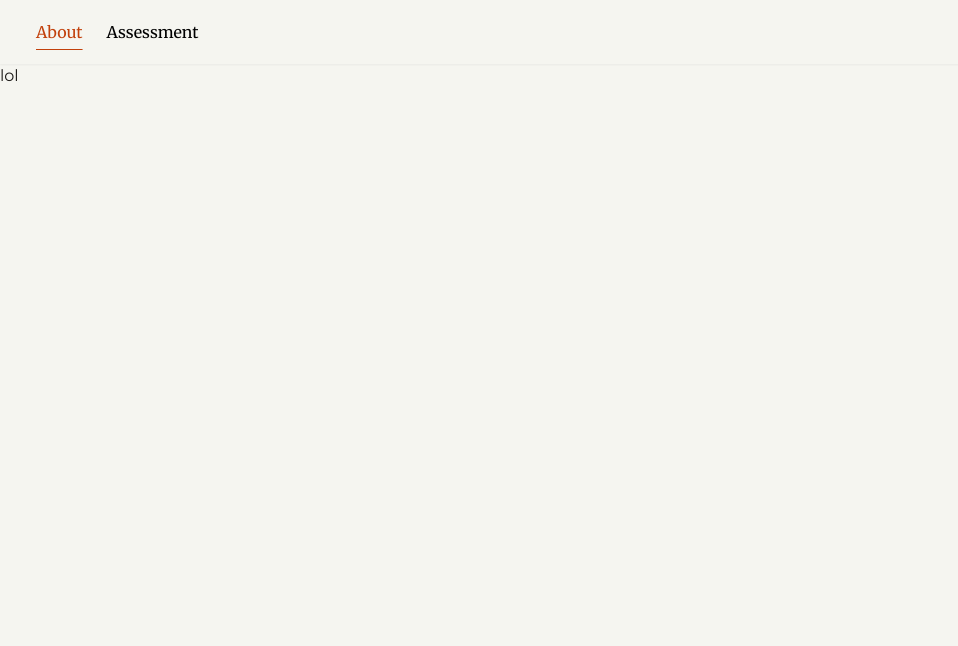
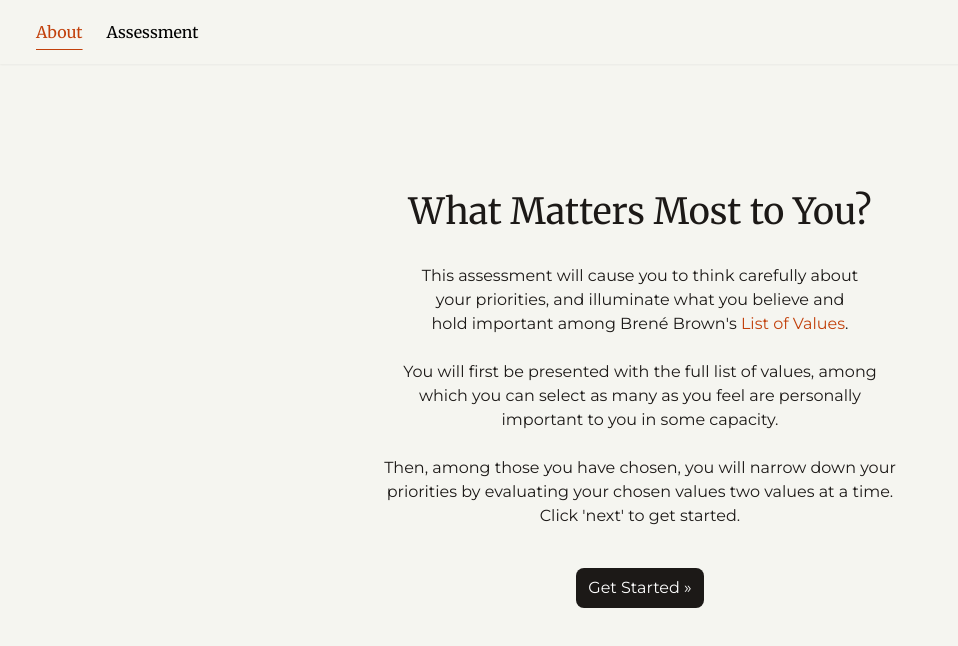
Before and after one commit to Rinnemme/brene-brown-values, a Next.js app: page / in a window 1280 px wide. Shown: the top 646 px of the page, without its empty margins (0-958 px from the left). Built offline with nearby package versions, Linux system fonts and the light colour scheme.

Commit message:
Add assessment intro as landing page

```diff
--- a/app/page.tsx
+++ b/app/page.tsx
@@ -1,5 +1,9 @@
-import Image from "next/image";
+import AssessmentIntro from "@/src/components/assessmentIntro";
 
 export default function Home() {
-  return <div className="">lol</div>;
+  return (
+    <div className="w-full h-fit min-h-dvh fade-in absolute px-2 flex flex-col items-center justify-center pt-28 pb-28 sm:pt-32 sm:pb-32">
+      <AssessmentIntro />
+    </div>
+  );
 }
--- /dev/null
+++ b/src/components/assessmentIntro.tsx
@@ -0,0 +1,37 @@
+"use client";
+
+import Link from "next/link";
+
+export default function AssessmentIntro() {
+  return (
+    <div className="fade-in max-w-5xl flex flex-col items-center justify-center text-balance px-8">
+      <div className="text-3xl sm:text-4xl w-full text-center mb-8 merriweather">
+        What Matters Most to You?
+      </div>
+      <p className="text-sm sm:text-base text-center text-balance max-w-lg">
+        This assessment will cause you to think carefully about your priorities,
+        and illuminate what you believe and hold important among Brené Brown's{" "}
+        <a
+          target="_blank"
+          className="text-orange-700 hover:cursor-pointer hover:underline hover:underline-offset-4"
+          href="https://brenebrown.com/resources/dare-to-lead-list-of-values/"
+        >
+          List of Values
+        </a>
+        . <br></br>
+        <br></br>You will first be presented with the full list of values, among
+        which you can select as many as you feel are personally important to you
+        in some capacity. <br></br>
+        <br></br>Then, among those you have chosen, you will narrow down your
+        priorities by evaluating your chosen values two values at a time. Click
+        'next' to get started.
+      </p>
+      <Link
+        className="mt-10 py-2 px-3 rounded-lg text-white bg-stone-900 hover:bg-orange-700 transition-all duration-300 hover:cursor-pointer disabled:bg-stone-400 disabled:hover:bg-stone-400 disabled:hover:cursor-default"
+        href="/assessment"
+      >
+        {"Get Started »"}
+      </Link>
+    </div>
+  );
+}
```
